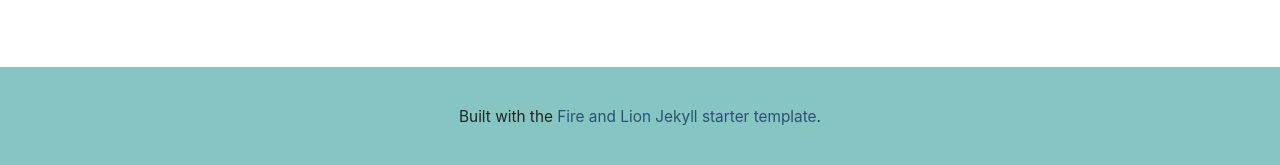
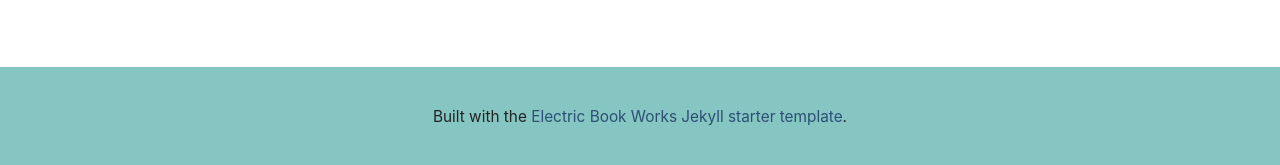
Before and after one commit to fireandlion/jekyll-starter, a Jekyll site: the page built from about.md, in a window 1280 px wide. Shown: the part 679-844 px from the top of the page. Built offline with Jekyll 4.4.1, drawn with Linux system fonts in a browser that asks for light colours.

Commit message:
Update link

```diff
--- a/_data/locales.yml
+++ b/_data/locales.yml
@@ -138,7 +138,7 @@ en:
   excerpt:
     more: "More"
   footer:
-    credit: "Built with the [Fire and Lion](https://fireandlion.com) [Jekyll starter template](https://github.com/fireandlion/jekyll-starter)."
+    credit: "Built with the [Electric Book Works](https://electricbookworks.com) [Jekyll starter template](https://github.com/electricbookworks/jekyll-starter)."
   input:
     send: "Send"
     submit: "Submit"
@@ -175,7 +175,7 @@ fr:
   excerpt:
     more: "Lire la suite"
   footer:
-    credit: "Construit avec le [Fire and Lion] (https://fireandlion.com) [modèle Jekyll] (https://github.com/fireandlion/jekyll-starter)."
+    credit: "Construit avec le [Electric Book Works] (https://electricbookworks.com) [modèle Jekyll] (https://github.com/electricbookworks/jekyll-starter)."
   input:
     send: "Envoyer"
     submit: "Soumettre"
```
